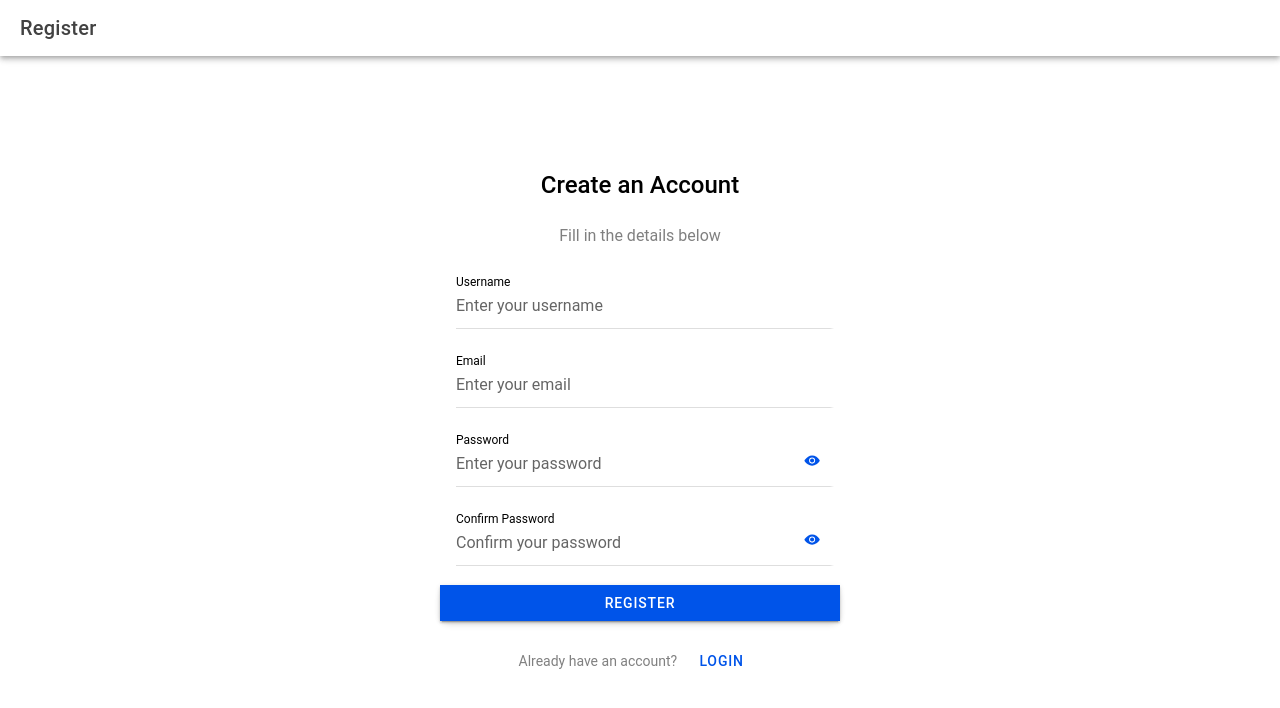
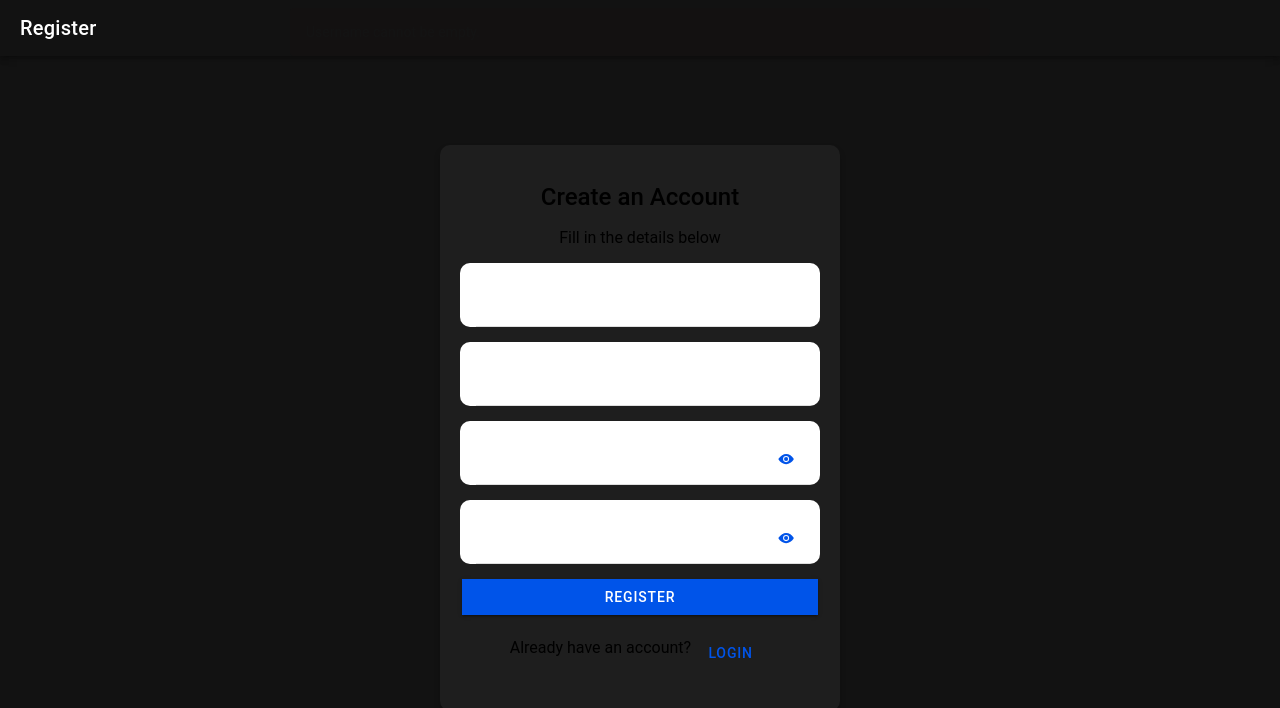
Before and after one commit to aryeeeeeeeeel/it35-lab, a React (Vite) app: page /it35b-lab/register in a window 1280 px wide. Both pictures are taken after a click on the element "REGISTER". Shown: the top 708 px of the page. Built offline with nearby package versions, Linux system fonts and the light colour scheme.

Commit message:
Moved the alert function into Toast components

```diff
--- a/src/pages/Register.tsx
+++ b/src/pages/Register.tsx
@@ -9,7 +9,9 @@ import {
   IonTitle,
   IonToolbar,
   useIonRouter,
-  IonIcon
+  IonIcon,
+  IonToast,
+  IonLoading,
 } from '@ionic/react';
 import { eye, eyeOff } from 'ionicons/icons';
 import { useState } from 'react';
@@ -22,88 +24,110 @@ const Register: React.FC = () => {
   const [confirmPassword, setConfirmPassword] = useState('');
   const [showPassword, setShowPassword] = useState(false);
   const [showConfirmPassword, setShowConfirmPassword] = useState(false);
-
-  const existingUsernames = ['admin'];
-
-  const validateEmail = (email: string) => {
-    return /^[\w.-]+@gmail\.com$/.test(email);
-  };
-
-  const validatePassword = (password: string) => {
-    return /^(?=.*[a-z])(?=.*[A-Z])(?=.*\d)(?=.*[@$!%*?&])[A-Za-z\d@$!%*?&]{8,}$/.test(password);
-  };
+  const [errorMessage, setErrorMessage] = useState('');
+  const [successMessage, setSuccessMessage] = useState('');
+  const [loading, setLoading] = useState(false);
 
   const doRegister = () => {
     if (username.trim() === '') {
-      alert('Username cannot be empty. Please enter a username.');
+      setErrorMessage('Username cannot be empty.');
       return;
     }
+    const existingUsernames = ['admin'];
     if (existingUsernames.includes(username)) {
-      alert('Username is already taken. Choose another one.');
+      setErrorMessage('Username is already taken. Choose another one.');
       return;
     }
-    if (!validateEmail(email)) {
-      alert('Invalid email address. Please enter a valid Gmail address ending in @gmail.com.');
+    if (!email.endsWith('@nbsc.edu.ph')) {
+      setErrorMessage('Use an @nbsc.edu.ph email.');
       return;
     }
-    if (!validatePassword(password)) {
-      alert('Password must be at least 8 characters long, include one uppercase letter, one lowercase letter, one number, and one special character.');
+
+    const validatePassword = (password: string) => {
+      const minLength = 8;
+      const hasUpperCase = /[A-Z]/.test(password);
+      const hasLowerCase = /[a-z]/.test(password);
+      const hasNumber = /[0-9]/.test(password);
+      const hasSpecialChar = /[!@#$%^&*()_,.?":{}|<>]/.test(password);
+
+      if (password.trim() === '') {
+        return 'Password cannot be empty.';
+      }
+      if (password.length < minLength) {
+        return 'Password must be at least 8 characters long.';
+      }
+      if (!hasUpperCase) {
+        return 'Password must contain at least one uppercase letter.';
+      }
+      if (!hasLowerCase) {
+        return 'Password must contain at least one lowercase letter.';
+      }
+      if (!hasNumber) {
+        return 'Password must contain at least one number.';
+      }
+      if (!hasSpecialChar) {
+        return 'Password must contain at least one special character.';
+      }
+      return '';
+    };
+    if (password.trim() === '') {
+      setErrorMessage('Password is required.');
+      return;
+    }
+    const passwordError = validatePassword(password);
+    if (passwordError) {
+      setErrorMessage(passwordError);
       return;
     }
     if (password !== confirmPassword) {
-      alert('Passwords do not match!');
+      setErrorMessage('Passwords do not match!');
       return;
     }
-    alert('Registration successful! Please login with your new account.');
-    navigation.push('/it35b-lab/', 'forward', 'replace');
+
+    setLoading(true);
+    setTimeout(() => {
+      setLoading(false);
+      setSuccessMessage('Registration successful!');
+      setTimeout(() => {
+        setSuccessMessage('');
+        navigation.push('/it35b-lab/', 'root', 'replace');
+      }, 1500);
+
+    }, 1500);
   };
 
   return (
     <IonPage>
       <IonHeader>
-        <IonToolbar>
+        <IonToolbar className="dark-toolbar">
           <IonTitle>Register</IonTitle>
         </IonToolbar>
       </IonHeader>
-      <IonContent className="ion-padding" fullscreen>
+      <IonContent className="ion-padding dark-theme" fullscreen>
+        <div className="register-wrapper">
           <div className="register-container">
             <h2>Create an Account</h2>
             <p>Fill in the details below</p>
 
             <IonItem className="input-field">
               <IonLabel position="stacked">Username</IonLabel>
-            <IonInput
-              type="text"
-              placeholder="Enter your username"
-              value={username}
-              onIonInput={(e) => setUsername(e.detail.value!)}
-            />
+              <IonInput value={username} onIonInput={(e) => setUsername(e.detail.value!)} placeholder="Enter your username" />
             </IonItem>
 
             <IonItem className="input-field">
               <IonLabel position="stacked">Email</IonLabel>
-            <IonInput
-              type="email"
-              placeholder="Enter your email"
-              value={email}
-              onIonInput={(e) => setEmail(e.detail.value!)}
-            />
+              <IonInput type="email" value={email} onIonInput={(e) => setEmail(e.detail.value!)} placeholder="Enter your email" />
             </IonItem>
 
             <IonItem className="input-field">
               <IonLabel position="stacked">Password</IonLabel>
               <IonInput
                 type={showPassword ? 'text' : 'password'}
-              placeholder="Enter your password"
                 value={password}
                 onIonInput={(e) => setPassword(e.detail.value!)}
+                placeholder="Enter your password"
               />
-            <IonButton
-              fill="clear"
-              slot="end"
-              onClick={() => setShowPassword(!showPassword)}
-              className="password-toggle"
-            >
+              <IonButton fill="clear" slot="end" className="eye-button" onClick={() => setShowPassword(!showPassword)}>
                 <IonIcon icon={showPassword ? eyeOff : eye} />
               </IonButton>
             </IonItem>
@@ -112,82 +136,82 @@ const Register: React.FC = () => {
               <IonLabel position="stacked">Confirm Password</IonLabel>
               <IonInput
                 type={showConfirmPassword ? 'text' : 'password'}
-              placeholder="Confirm your password"
                 value={confirmPassword}
                 onIonInput={(e) => setConfirmPassword(e.detail.value!)}
+                placeholder="Confirm your password"
               />
-            <IonButton
-              fill="clear"
-              slot="end"
-              onClick={() => setShowConfirmPassword(!showConfirmPassword)}
-              className="password-toggle"
-            >
+              <IonButton fill="clear" slot="end" className="eye-button" onClick={() => setShowConfirmPassword(!showConfirmPassword)}>
                 <IonIcon icon={showConfirmPassword ? eyeOff : eye} />
               </IonButton>
             </IonItem>
 
             <IonButton expand="full" className="register-btn" onClick={doRegister}>
-            Register
+              REGISTER
             </IonButton>
 
             <p className="login-link">
               Already have an account?
-            <IonButton fill="clear" onClick={() => navigation.push('/it35b-lab/')}>
-              Login
+              <IonButton fill="clear" className="login-btn" onClick={() => navigation.push('/it35b-lab/')}>
+                LOGIN
               </IonButton>
             </p>
           </div>
+        </div>
+
+        <IonToast isOpen={!!errorMessage} message={errorMessage} color="danger" duration={2000} position="top" onDidDismiss={() => setErrorMessage('')} />
+        <IonToast isOpen={!!successMessage} message={successMessage} color="success" duration={2000} position="top" onDidDismiss={() => setSuccessMessage('')} />
+        <IonLoading isOpen={loading} message="Registering..." />
       </IonContent>
 
       <style>
         {`
-          .register-container {
+          .dark-theme {
+            --background: #121212;
+            color: white;
             display: flex;
-            flex-direction: column;
+            align-items: center;
+            justify-content: center;
+            height: 100vh;
+          }
+
+          .dark-toolbar {
+            --background: #121212;
+            --color: white;
+          }
+
+          .register-wrapper {
+            width: 100%;
+            display: flex;
             align-items: center;
             justify-content: center;
             height: 100%;
-            padding: 20px;
           }
 
-          .register-container h2 {
-            font-size: 24px;
-            margin-bottom: 10px;
-          }
-
-          .register-container p {
-            color: gray;
-            margin-bottom: 20px;
+          .register-container {
+            width: 100%;
+            max-width: 400px;
+            background: #1e1e1e;
+            padding: 20px;
+            border-radius: 10px;
+            box-shadow: 0px 4px 6px rgba(0, 0, 0, 0.2);
+            text-align: center;
           }
 
           .input-field {
             width: 100%;
-            max-width: 400px;
             margin-bottom: 15px;
+            background: #2c2c2c;
             border-radius: 10px;
+            color: white;
           }
 
-          .password-toggle {
-            position: absolute;
-            right: 10px;
-            top: 50%;
-            transform: translateY(-50%);
-            z-index: 10;
+          .input-field ion-input {
+            --padding-start: 12px;
+            width: 100%;
           }
 
-          .register-btn {
-            width: 100%;
-            max-width: 400px;
-            border-radius: 10px;
-            box-shadow: 0px 4px 6px rgba(0, 0, 0, 0.1);
-          }
-
-          .login-link {
-            display: flex;
-            justify-content: center;
-            align-items: center;
-            gap: 5px;
-            font-size: 14px;
+          .eye-button {
+            height: 100%;
           }
         `}
       </style>
```
Lines whose indentation alone changed are shown as unchanged.
